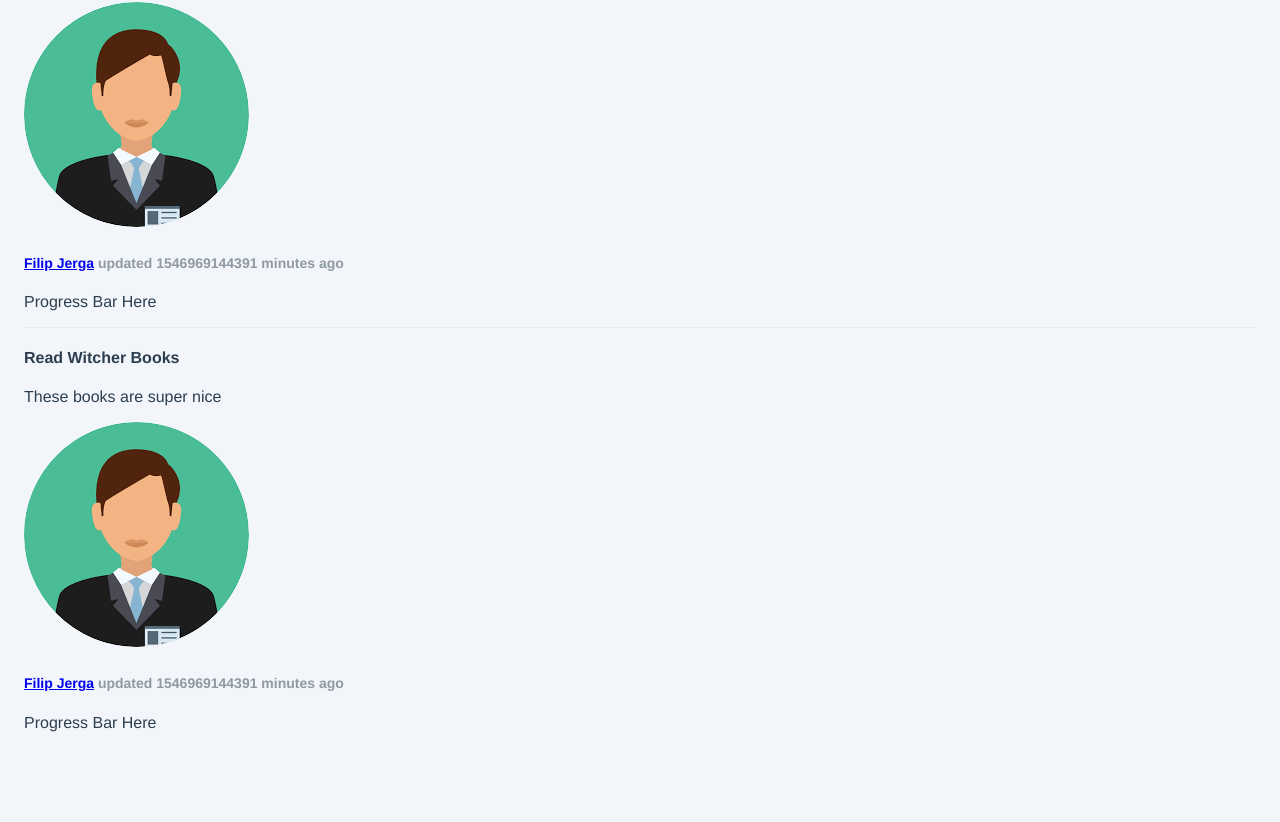
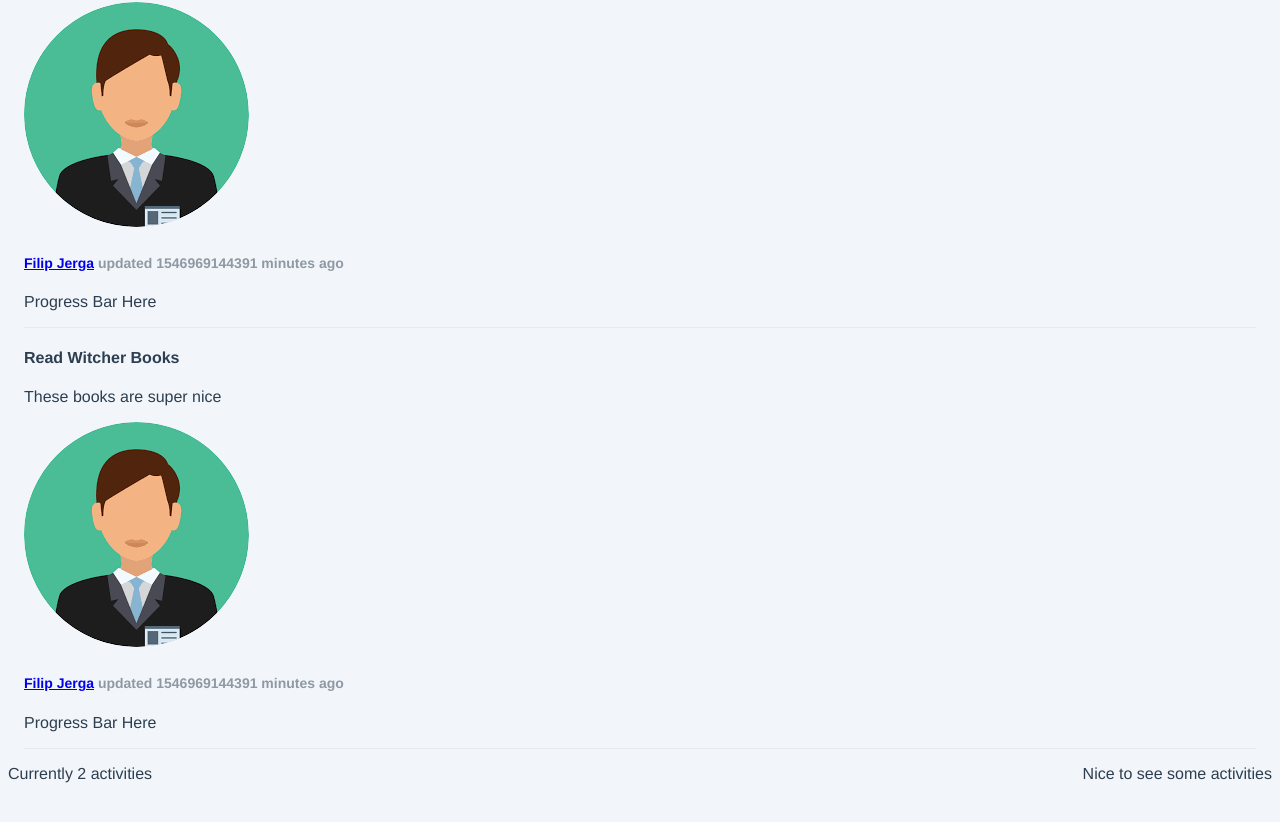
Before and after one commit to Theojkydbz/vue-activity, a Vue app: page / in a window 1280 px wide. Shown: the part 450-1272 px from the top of the page. Before the commit the page ends 1230 px from the top, so only its background shows below. Built offline with nearby package versions, Linux system fonts and the light colour scheme; the HTML template or start-up script is replaced by a standard one.

Commit message:
v-for activity bug

```diff
--- a/src/App.vue
+++ b/src/App.vue
@@ -5,6 +5,7 @@
       <div class="container">
         <div class="navbar-brand">
           <h1>{{ fullAppName }}</h1>
+          <!-- <h1>{{ watchedAppName }}</h1> -->
         </div>
       </div>
     </nav>
@@ -65,6 +66,23 @@
                             placeholder="Write some notes here" />
                 </div>
               </div>
+              <div class="field">
+                <label class="label">Notes</label>
+                <div class="control">
+                  <select
+                    v-model="newActivity.category"
+                    class="select">
+                    <option
+                      disabled
+                      value="">
+                      Please select one
+                    </option>
+                    <option v-for="category in categories">
+                      {{ category.text }}
+                    </option>
+                  </select>
+                </div>
+              </div>
               <div class="field is-grouped">
                 <div class="control">
                   <button
@@ -91,6 +109,8 @@
                           v-for="activity in activities"
                           :key="activity.id"
                           :activity="activity" />
+            <div class="activity-length"> Currently {{ activityLength }} activities</div>
+            <div class="activity-motivation">{{ activityMotivation }}</div>
           </div>
         </div>
       </div>
@@ -101,6 +121,7 @@
 <script>
 import ActivityItem from '@/components/ActivityItem'
 import { fetchActivities, fetchCategories, fetchUser } from '@/api'
+import { debug } from 'util';
 
 export default {
   name: 'App',
@@ -110,9 +131,11 @@ export default {
       isFormDisplayed: false,
       creator: 'Théo Geiller',
       appName: 'Activity Planner',
+      watchedAppName: 'Activity Planner by Théo Geiller',
       newActivity: {
         title: '',
-        notes: ''
+        notes: '',
+        category: ''
       },
       items: { 1: { name: 'Filip' }, 2: { name: 'John' } },
       user: {},
@@ -121,11 +144,26 @@ export default {
     }
   },
   computed: {
-    isFormValid() {
+    isFormValid () {
       return this.newActivity.title && this.newActivity.notes
     },
-    fullAppName() {
+    fullAppName () {
       return `${this.appName} by ${this.creator}`
+    },
+    activityLength () {
+      const activitiesKeyArray = Object.keys(this.activities)
+      const activityLength = activitiesKeyArray.length
+
+      return activityLength
+    },
+    activityMotivation () {
+      if (this.activityLength && this.activityLength < 5) {
+        return 'Nice to see some activities'
+      } else if (this.activityLength >= 5){
+        return 'So many activities! Good job!'
+      } else {
+        return 'No activitie, so sad'
+      }
     }
   },
   beforeCreate () {
@@ -176,6 +214,12 @@ export default {
 footer {
   background-color: #F2F6FA !important;
 }
+.activity-motivation{
+  float: right;
+}
+.activity-length{
+  display: inline-block
+}
  .example-wrapper {
   margin-left: 30px;
 }
@@ -187,6 +231,7 @@ footer {
 }
 .container .columns {
   margin: 3rem 0;
+  text-align: left;
 }
 .navbar-menu .navbar-item {
   padding: 0 2rem;
```
